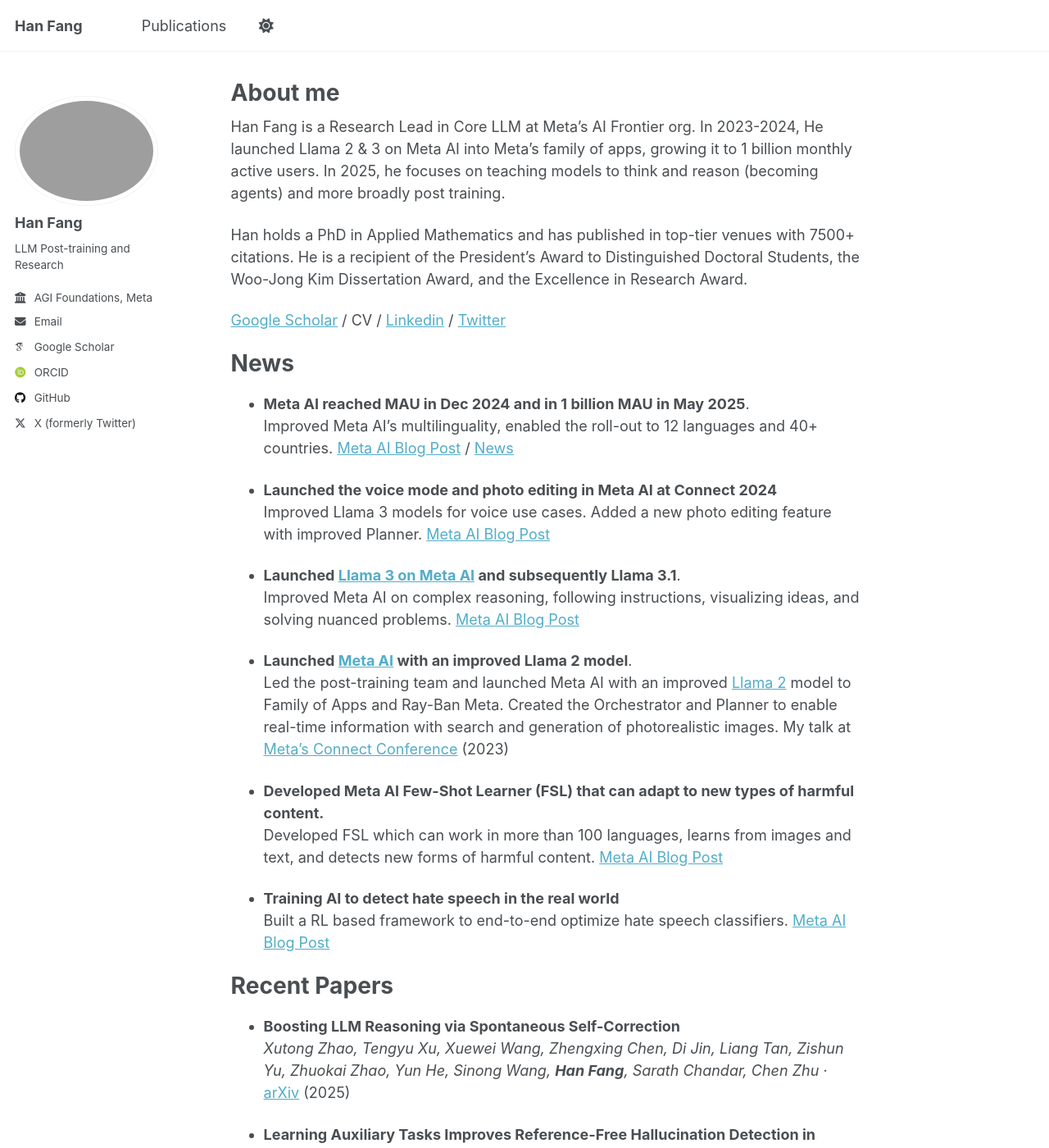
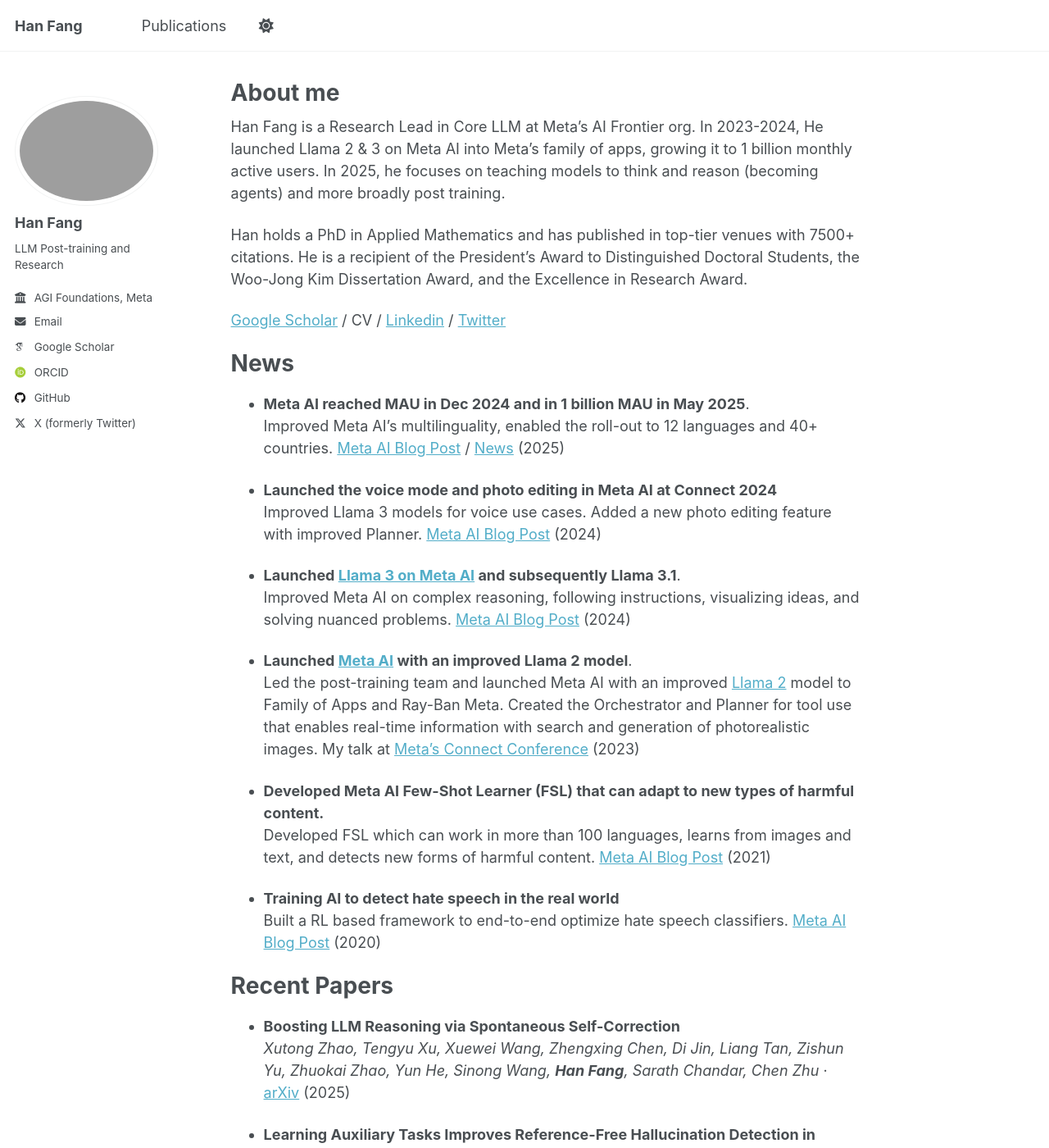
Before and after one commit to hanfang/hanfang.github.io, a Jekyll site: the page built from _pages/about.md, in a window 1280 px wide and 1400 px high. Shown: the whole window at 82% size. Built offline with Jekyll 4.4.1, drawn with Linux system fonts in a browser that asks for light colours; some web fonts are replaced.

Commit message:
Update about.md

```diff
--- a/_pages/about.md
+++ b/_pages/about.md
@@ -19,22 +19,22 @@
 ======
 
 * **Meta AI reached MAU in Dec 2024 and in 1 billion MAU in May 2025**.
-  Improved Meta AI's multilinguality, enabled the roll-out to 12 languages and 40+ countries. [Meta AI Blog Post](https://ai.meta.com/blog/future-of-ai-built-with-llama/) / [News](https://techcrunch.com/2025/05/29/meta-ai-now-has-1b-monthly-active-users/)
+  Improved Meta AI's multilinguality, enabled the roll-out to 12 languages and 40+ countries. [Meta AI Blog Post](https://ai.meta.com/blog/future-of-ai-built-with-llama/) / [News](https://techcrunch.com/2025/05/29/meta-ai-now-has-1b-monthly-active-users/) (2025)
 
 * **Launched the voice mode and photo editing in Meta AI at Connect 2024**
-  Improved Llama 3 models for voice use cases. Added a new photo editing feature with improved Planner. [Meta AI Blog Post](https://about.fb.com/news/2024/09/metas-ai-product-news-connect/)
+  Improved Llama 3 models for voice use cases. Added a new photo editing feature with improved Planner. [Meta AI Blog Post](https://about.fb.com/news/2024/09/metas-ai-product-news-connect/)  (2024)
 
 * **Launched [Llama 3 on Meta AI](https://ai.meta.com/blog/meta-llama-3/) and subsequently Llama 3.1**.
-  Improved Meta AI on complex reasoning, following instructions, visualizing ideas, and solving nuanced problems. [Meta AI Blog Post](https://ai.meta.com/blog/meta-llama-3-1/)
+  Improved Meta AI on complex reasoning, following instructions, visualizing ideas, and solving nuanced problems. [Meta AI Blog Post](https://ai.meta.com/blog/meta-llama-3-1/) (2024)
 
 * **Launched [Meta AI](https://www.meta.ai/) with an improved Llama 2 model**.
-  Led the post-training team and launched Meta AI with an improved [Llama 2](https://about.fb.com/news/2023/09/introducing-ai-powered-assistants-characters-and-creative-tools/) model to Family of Apps and Ray-Ban Meta. Created the Orchestrator and Planner to enable real-time information with search and generation of photorealistic images. My talk at [Meta's Connect Conference](https://developers.facebook.com/videos/2023/building-metas-next-generation-ai-product-experiences-with-llama/) (2023)
+  Led the post-training team and launched Meta AI with an improved [Llama 2](https://about.fb.com/news/2023/09/introducing-ai-powered-assistants-characters-and-creative-tools/) model to Family of Apps and Ray-Ban Meta. Created the Orchestrator and Planner for tool use that enables real-time information with search and generation of photorealistic images. My talk at [Meta's Connect Conference](https://developers.facebook.com/videos/2023/building-metas-next-generation-ai-product-experiences-with-llama/) (2023)
 
 * **Developed Meta AI Few-Shot Learner (FSL) that can adapt to new types of harmful content.**
-  Developed FSL which can work in more than 100 languages, learns from images and text, and detects new forms of harmful content. [Meta AI Blog Post](https://ai.meta.com/blog/harmful-content-can-evolve-quickly-our-new-ai-system-adapts-to-tackle-it/)
+  Developed FSL which can work in more than 100 languages, learns from images and text, and detects new forms of harmful content. [Meta AI Blog Post](https://ai.meta.com/blog/harmful-content-can-evolve-quickly-our-new-ai-system-adapts-to-tackle-it/) (2021)
 
 * **Training AI to detect hate speech in the real world**
-  Built a RL based framework to end-to-end optimize hate speech classifiers. [Meta AI Blog Post](https://ai.meta.com/blog/training-ai-to-detect-hate-speech-in-the-real-world/)
+  Built a RL based framework to end-to-end optimize hate speech classifiers. [Meta AI Blog Post](https://ai.meta.com/blog/training-ai-to-detect-hate-speech-in-the-real-world/) (2020)
 
 Recent Papers
 ======
```
